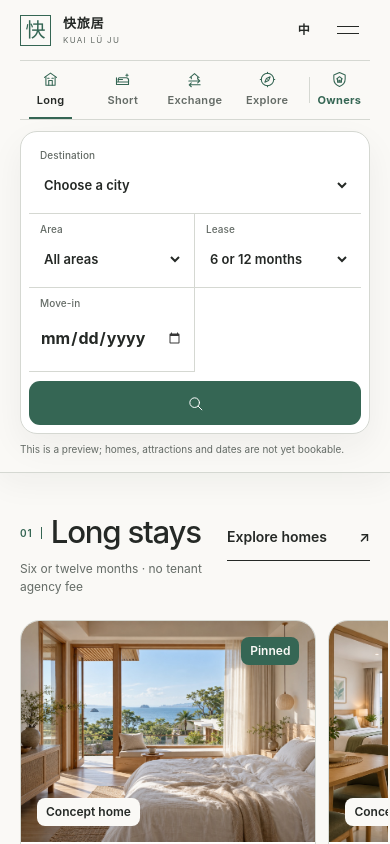
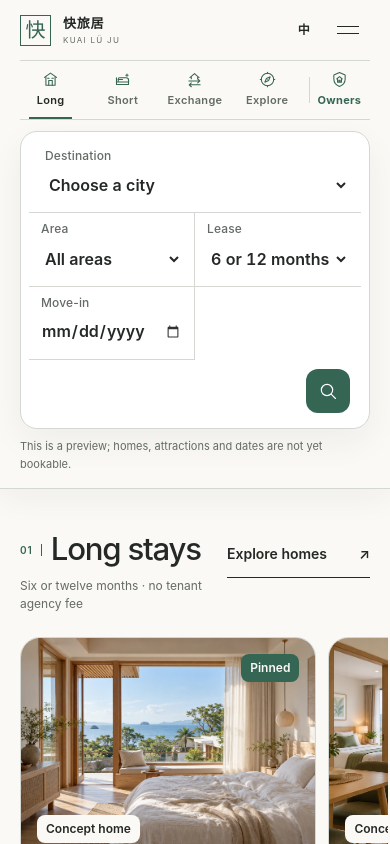
Before and after one commit to kaifa9527/kuailvju-site, a React (Vite) app: page / in a window 390 px wide. Shown: the top 844 px of the page. Built offline with nearby package versions, Linux system fonts and the light colour scheme.

Commit message:
Set 800px finder with balanced outer insets, stable text and inset 44px magnifier

```diff
--- a/src/styles.css
+++ b/src/styles.css
@@ -1135,84 +1135,127 @@ h1, h2, h3 { min-width: 0; overflow-wrap: anywhere; font-weight: 500; line-heigh
 }
 
 
-/* Compact 750px finder — only the expanded home search changes.
-   The five navigation links and their spacing stay untouched. */
+/* The home finder is an 800px editorial search strip with even typography.
+   Keep the five main navigation links and the scroll-to-compact search unchanged. */
 .home-affixed .home-discovery {
-  padding-top: 8px;
+  padding-top: 9px;
   padding-bottom: 11px;
 }
 .home-affixed .home-discovery-form {
-  width: min(100%, 750px);
-  max-width: 750px;
-  min-height: 66px;
+  width: min(100%, 800px);
+  max-width: 800px;
+  min-height: 68px;
   border-radius: 17px;
 }
 .home-affixed .home-discovery-field {
+  min-width: 0;
   gap: 3px;
-  min-width: 0;
-  margin-block: 7px;
-  padding-inline: 10px;
+  margin-block: 8px;
+  padding-inline: 9px;
+}
+.home-affixed .home-discovery-field:first-child {
+  padding-left: 19px;
 }
 .home-affixed .home-discovery-field > span {
-  font-size: 10px;
+  font-size: 12px;
+  font-weight: 550;
   line-height: 1.2;
-  letter-spacing: .01em;
+  letter-spacing: .012em;
   white-space: nowrap;
 }
-:root #root .home-affixed .home-discovery-field select {
-  min-height: 28px;
-  font-size: 12px;
-  font-weight: 600;
-}
-.home-affixed .home-discovery-field input[type="date"] {
-  min-height: 28px;
-  font-size: 12px;
+/* Override the general form-control rules consistently, including focus state. */
+:root #root .home-affixed .home-discovery-field select,
+:root #root .home-affixed .home-discovery-field input[type="date"] {
+  width: 100%;
+  min-width: 0;
+  min-height: 30px;
+  padding: 0;
+  border: 0;
+  border-radius: 0;
+  background: transparent;
+  color: var(--color-ink);
+  font: 600 14px/1.35 var(--font-body);
+  letter-spacing: 0;
   font-variant-numeric: tabular-nums;
 }
+:root #root .home-affixed .home-discovery-field select:focus,
+:root #root .home-affixed .home-discovery-field input[type="date"]:focus {
+  font-size: 14px;
+  line-height: 1.35;
+}
 .home-affixed .home-discovery-field input[type="date"]::-webkit-calendar-picker-indicator {
-  width: 13px;
-  height: 13px;
+  width: 14px;
+  height: 14px;
   margin-left: 2px;
-  opacity: .78;
+  opacity: .8;
   cursor: pointer;
 }
 .home-affixed .home-discovery-submit {
-  gap: 6px;
+  flex: 0 0 44px;
+  width: 44px;
+  height: 44px;
+  min-width: 44px;
   min-height: 44px;
-  margin: 6px;
-  padding-inline: 13px;
-  border-radius: 11px;
-  font-size: 13px;
+  margin: 0 14px 0 10px;
+  padding: 0;
+  border-radius: 12px;
+  align-self: center;
+  justify-content: center;
+  box-shadow: none;
+  transition: background-color 180ms ease, box-shadow 180ms ease;
 }
-.home-affixed .home-discovery-submit svg { width: 17px; height: 17px; }
+.home-affixed .home-discovery-submit:hover {
+  background: var(--color-ink);
+  box-shadow: 0 4px 11px var(--color-soft-shadow);
+  transform: none;
+}
+.home-affixed .home-discovery-submit svg {
+  display: block;
+  width: 20px;
+  height: 20px;
+  margin: auto;
+}
 .home-affixed .home-discovery-note,
-.home-affixed .home-discovery .form-error { max-width: 750px; }
-.home-affixed .home-discovery-note { margin-top: 7px; font-size: 10px; }
+.home-affixed .home-discovery .form-error {
+  max-width: 800px;
+}
+.home-affixed .home-discovery-note {
+  margin-top: 9px;
+  font-size: 11px;
+}
 @media (max-width: 930px) and (min-width: 761px) {
   .home-affixed .home-discovery-field { padding-inline: 8px; }
-  .home-affixed .home-discovery-submit { padding-inline: 11px; }
+  .home-affixed .home-discovery-field:first-child { padding-left: 15px; }
+  .home-affixed .home-discovery-submit { margin-right: 12px; margin-left: 7px; }
 }
 @media (max-width: 760px) {
   .home-affixed .home-discovery { padding-top: 11px; padding-bottom: 15px; }
   .home-affixed .home-discovery-form {
     width: 100%;
+    max-width: 100%;
     min-height: auto;
     border-radius: 17px;
   }
   .home-affixed .home-discovery-field {
-    gap: 5px;
-    min-height: 62px;
+    gap: 4px;
+    min-height: 66px;
     margin: 0;
-    padding: 9px 11px;
+    padding: 9px 12px;
+  }
+  .home-affixed .home-discovery-field:first-child {
+    padding-left: 16px;
   }
   :root #root .home-affixed .home-discovery-field select,
-  .home-affixed .home-discovery-field input[type="date"] {
-    min-height: 38px;
-    font-size: 13px;
+  :root #root .home-affixed .home-discovery-field input[type="date"],
+  :root #root .home-affixed .home-discovery-field select:focus,
+  :root #root .home-affixed .home-discovery-field input[type="date"]:focus {
+    min-height: 36px;
+    font-size: 16px;
+    line-height: 1.35;
   }
   .home-affixed .home-discovery-submit {
-    min-height: 44px;
-    margin: 9px 0 0;
-    border-radius: 11px;
+    grid-column: 1 / -1;
+    justify-self: end;
+    margin: 9px 11px 7px 0;
   }
 }
```
